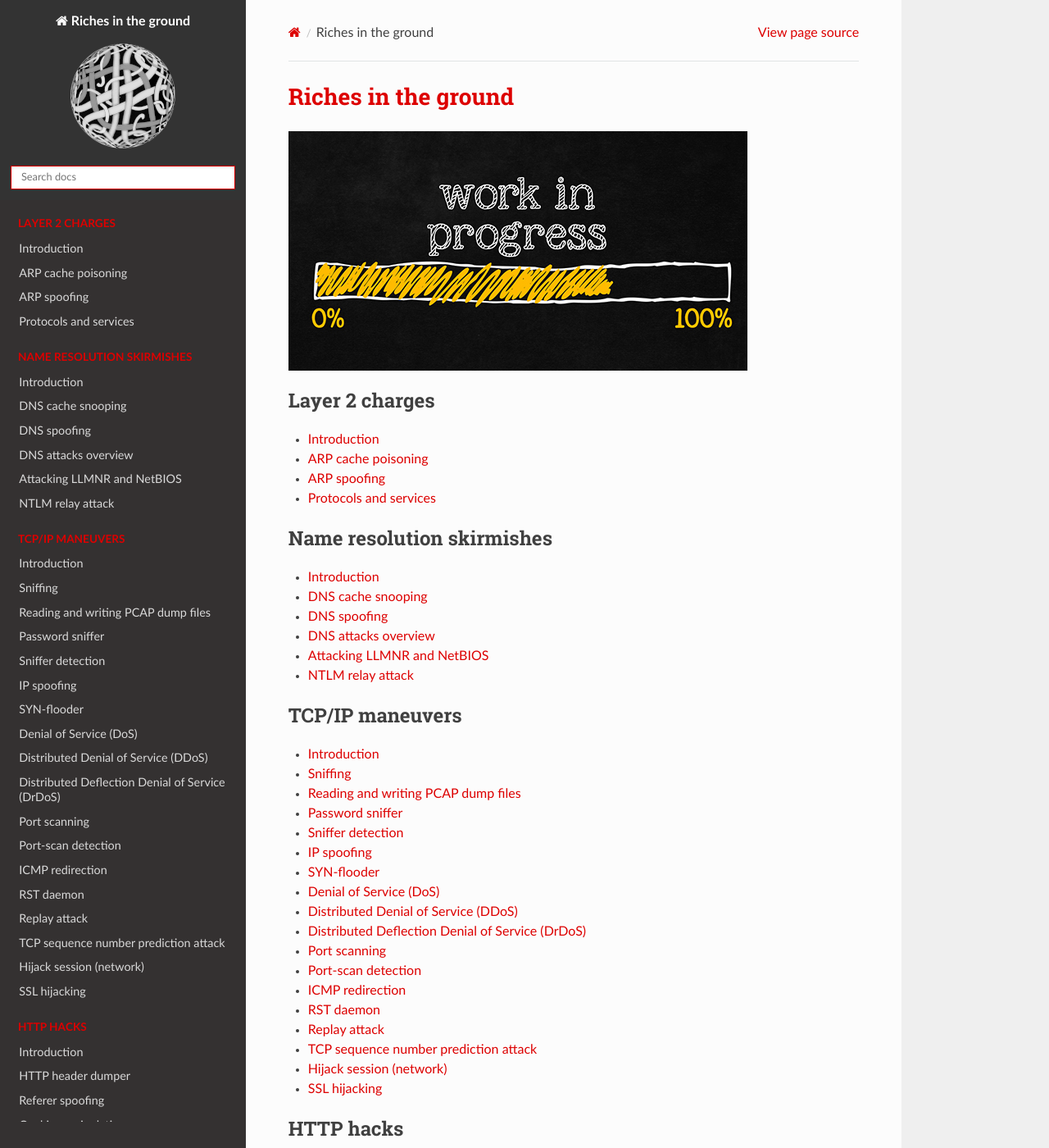
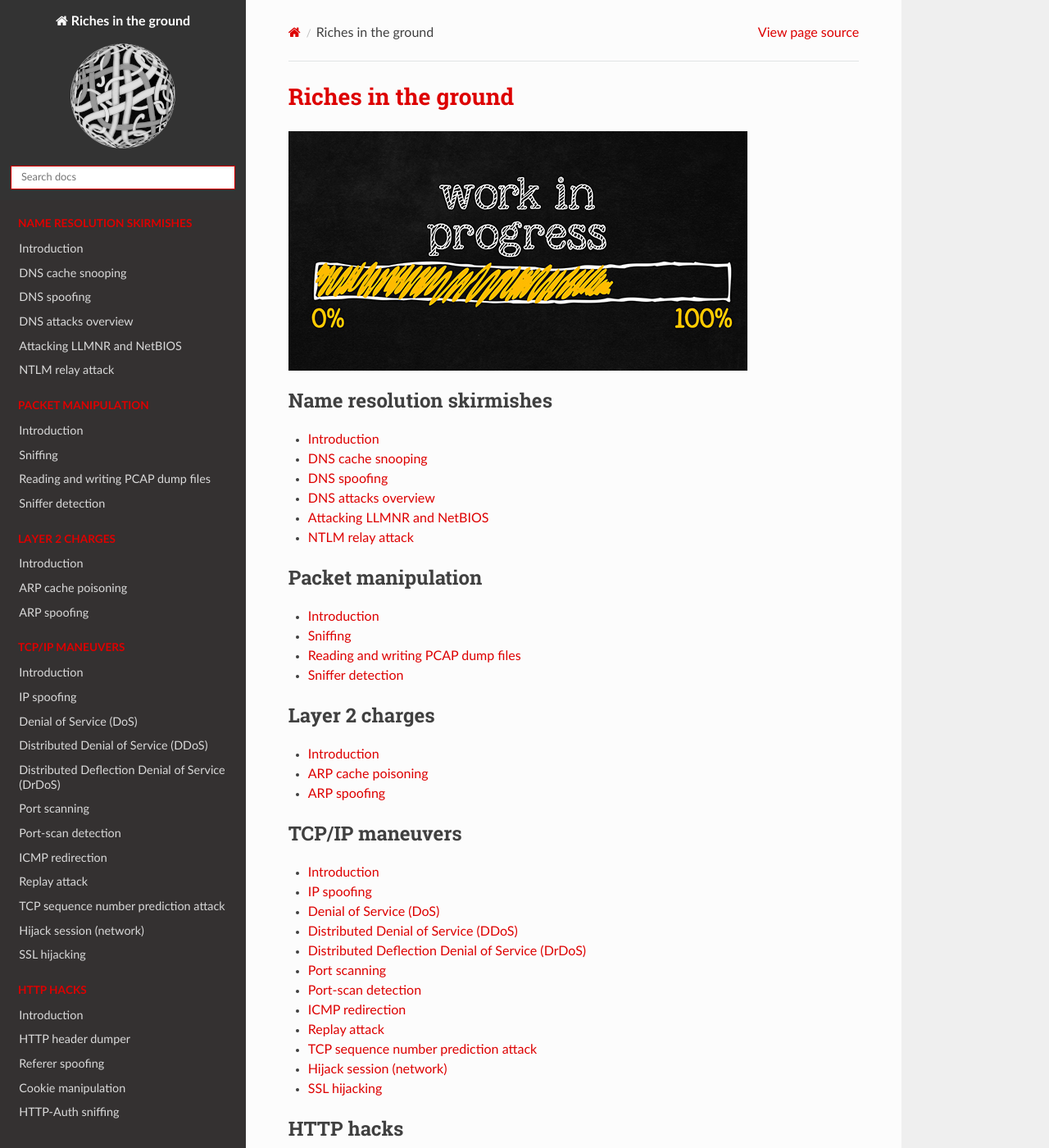
Before and after one commit to tymyrddin/red-network, a Sphinx documentation site: the page built from source/index.rst, in a window 1280 px wide and 1400 px high. Shown: the whole window at 82% size. Built offline with Sphinx 7.4.7 and the Read the Docs theme 2.0.0, drawn with Linux system fonts in a browser that asks for light colours.

```diff
--- a/source/docs/tcp-ip/README.md
+++ b/source/docs/tcp-ip/README.md
@@ -12,19 +12,13 @@ Hacking the heart of the Internet.
 
 ## How?
 
-* [Sniffing](sniffing.md)
-* [Reading and writing PCAP dump files](PCAP-dumps.md)
-* [Password sniffer](password-sniffer.md)
-* [Sniffer detection](sniffer-detection.md)
 * [IP-Spoofing](IP-spoofing.md)
-* [SYN-flooder](SYN-flooder.md)
 * [Denial of Service (DoS)](DoS.md)
 * [Distributed Denial of Service (DDoS)](DDoS.md)
 * [Distributed Deflection Denial of Service (DrDoS)](DrDoS.md)
 * [Port scanning](port-scanning.md)
 * [Port-scan detection](port-scan-detection.md)
 * [ICMP redirection](ICMP-redirection.md)
-* [RST daemon](RST-daemon.md)
 * [Replay attack](Replay-attack.md)
 * [TCP sequence number prediction attack](TCP-SNP.md)
 * [Hijack session (network)](Hijack-network-session.md)
--- a/source/docs/tcp-ip/RST-daemon.md
+++ /dev/null
@@ -1 +0,0 @@
-# RST daemon
--- a/source/docs/tcp-ip/SYN-flooder.md
+++ /dev/null
@@ -1 +0,0 @@
-# SYN-flooder
--- a/source/docs/tcp-ip/password-sniffer.md
+++ /dev/null
@@ -1 +0,0 @@
-# Password sniffer
--- a/source/index.rst
+++ b/source/index.rst
@@ -30,22 +21,36 @@ Riches in the ground
    :glob:
    :maxdepth: 1
    :includehidden:
+   :caption: Packet manipulation
+
+   docs/packet-manipulation/README.md
+   docs/packet-manipulation/sniffing.md
+   docs/packet-manipulation/PCAP-dumps.md
+   docs/packet-manipulation/sniffer-detection.md
+
+.. toctree::
+   :glob:
+   :maxdepth: 1
+   :includehidden:
+   :caption: Layer 2 charges
+
+   docs/layer2/README.md
+   docs/layer2/*
+
+.. toctree::
+   :glob:
+   :maxdepth: 1
+   :includehidden:
    :caption: TCP/IP maneuvers
 
    docs/tcp-ip/README.md
-   docs/tcp-ip/sniffing.md
-   docs/tcp-ip/PCAP-dumps.md
-   docs/tcp-ip/password-sniffer.md
-   docs/tcp-ip/sniffer-detection.md
    docs/tcp-ip/IP-spoofing.md
-   docs/tcp-ip/SYN-flooder.md
    docs/tcp-ip/DoS.md
    docs/tcp-ip/DDoS.md
    docs/tcp-ip/DrDoS.md
    docs/tcp-ip/port-scanning.md
    docs/tcp-ip/port-scan-detection.md
    docs/tcp-ip/ICMP-redirection.md
-   docs/tcp-ip/RST-daemon.md
    docs/tcp-ip/Replay-attack.md
    docs/tcp-ip/TCP-SNP.md
    docs/tcp-ip/Hijack-network-session.md
```
Also changed, not shown: other parts of source/index.rst (+0 -9 lines), source/docs/layer2/protocols.md (deleted, +0 -11 lines), source/docs/packet-manipulation/README.md (added, +27 -0 lines), source/docs/packet-manipulation/PCAP-dumps.md (renamed from source/docs/tcp-ip/PCAP-dumps.md), source/docs/packet-manipulation/sniffer-detection.md (renamed from source/docs/tcp-ip/sniffer-detection.md), source/docs/packet-manipulation/sniffing.md (renamed from source/docs/tcp-ip/sniffing.md).
